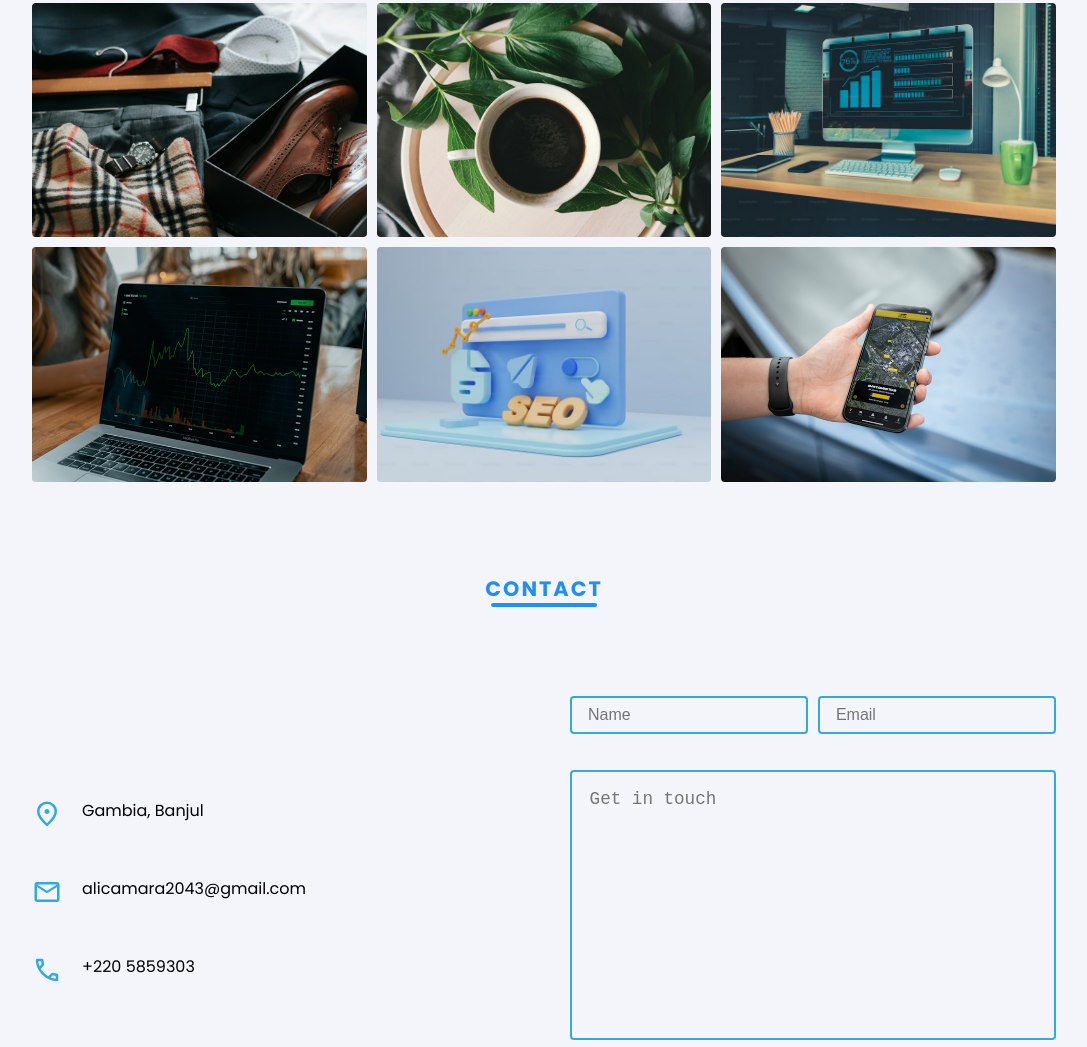
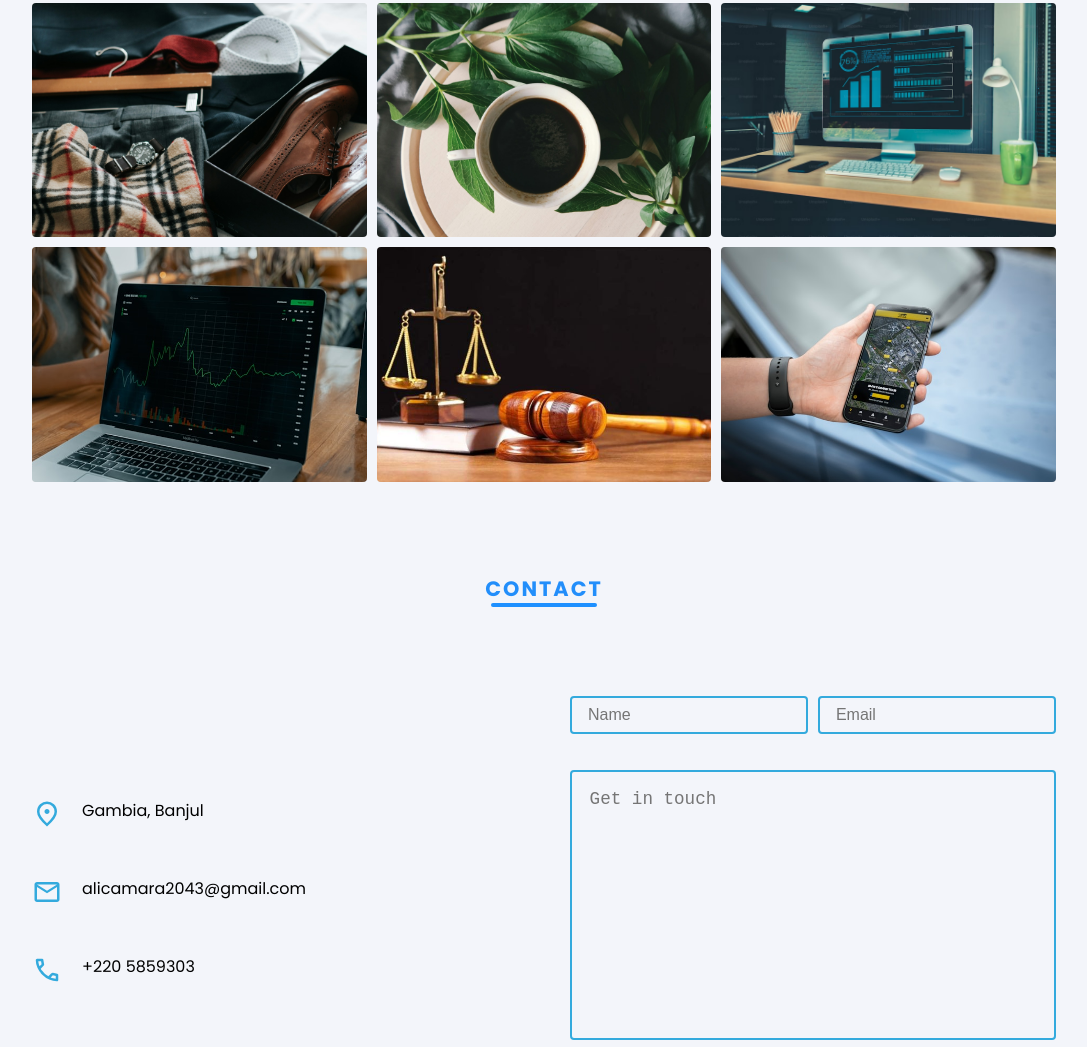
Before and after one commit to AliCamara20/Portfolio-website, a plain HTML site: page index.html in a window 1280 px wide. Shown: the part 1822-2869 px from the top of the page, without its empty margins (96-1183 px from the left). Drawn offline with Linux system fonts and the light colour scheme.

Commit message:
Update index.html

```diff
--- a/index.html
+++ b/index.html
@@ -222,7 +222,7 @@
                     </div>
                 </div>
                 <div class="grid_item project" style="background-color: transparent;">
-                    <img src="assets/searchengine.avif" alt="" class='skeleton'>
+                    <img src="justice-photo.jpg" alt="" class='skeleton'>
                     <div class="project_desc">
                         <p  class="project_name"> Law Firm website</p>
                         <div class="sites row">
```
